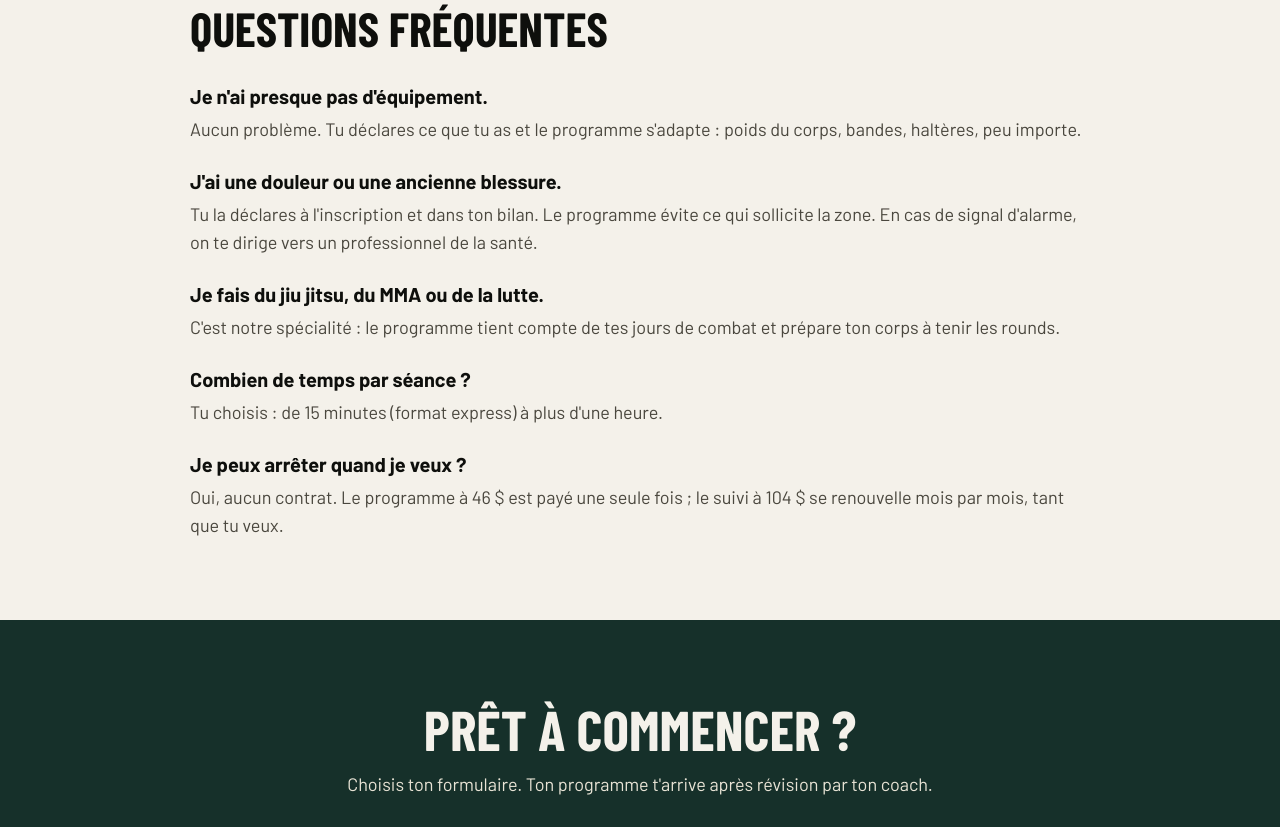
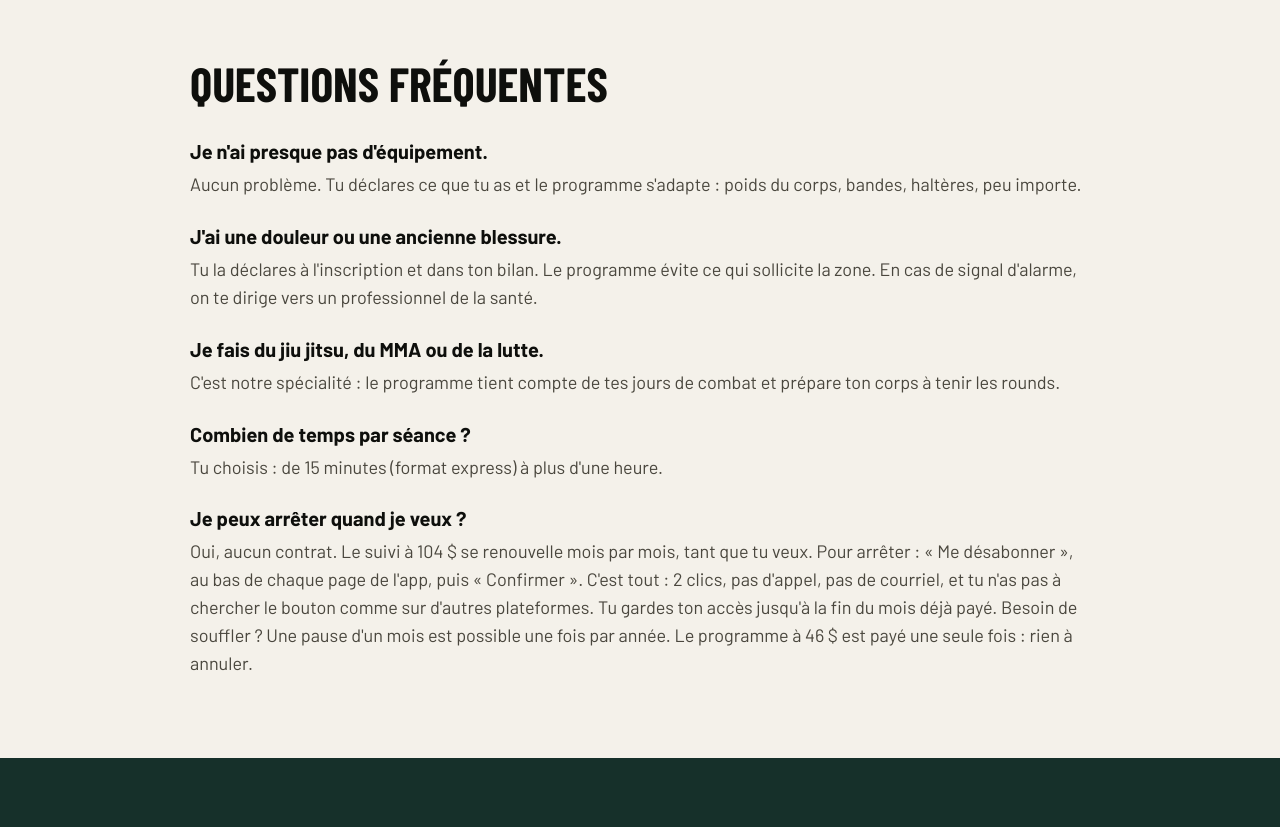
Before and after one commit to Dany-Boreal/boreal-site, a plain HTML site: page index.html in a window 1280 px wide. Shown: the part 3200-4027 px from the top of the page. Drawn offline with nearby package versions, Linux system fonts and the light colour scheme; a web font is replaced by a local one.

Commit message:
Désabonnement en 2 clics : promesse sous le prix du suivi et dans la FAQ
Co-Authored-By: Claude Opus 5.5 <noreply@anthropic.com>
Claude-Session: https://claude.ai/code/session_017xUYiPM3pFPniyJcEYjpVy

```diff
--- a/index.html
+++ b/index.html
@@ -124,6 +124,7 @@ a{color:#B83A12}a:hover{color:#8F2C0C}
           <p style="margin: 0; font-weight: 700; color: #C8B88A; font-size: 14px; letter-spacing: 0.14em; text-transform: uppercase">Le plus complet</p>
           <h3 style="margin: 0; font-family: 'Barlow Condensed', sans-serif; font-weight: 700; font-size: 30px; text-transform: uppercase">Programme + app</h3>
           <div><span style="font-family: 'Barlow Condensed', sans-serif; font-weight: 800; font-size: 52px">104 $</span> <span style="color: #E9E4D6">par mois, sans contrat</span></div>
+          <p style="margin: -6px 0 0; color: #E9E4D6; font-size: 15px">Te désabonner : 2 clics dans l'app. Pas d'appel, pas de courriel, pas de justification.</p>
           <p style="margin: 0; padding: 10px 12px; border: 1px solid #C8B88A; border-radius: 6px; color: #F4F1EA; font-size: 16px"><b style="color: #C8B88A">Offre de lancement :</b> ateliers de groupe gratuits en personne (format éducatif), inclus avec ce forfait. Détails le 15 décembre.</p>
           <ul style="margin: 0; padding-left: 20px; display: flex; flex-direction: column; gap: 6px">
             <li>Ton programme dans l'app, adapté au lieu du jour</li>
@@ -161,7 +162,7 @@ a{color:#B83A12}a:hover{color:#8F2C0C}
       <div><h3 style="margin: 0 0 4px; font-size: 20px">J'ai une douleur ou une ancienne blessure.</h3><p style="margin: 0; color: #4A473E">Tu la déclares à l'inscription et dans ton bilan. Le programme évite ce qui sollicite la zone. En cas de signal d'alarme, on te dirige vers un professionnel de la santé.</p></div>
       <div><h3 style="margin: 0 0 4px; font-size: 20px">Je fais du jiu jitsu, du MMA ou de la lutte.</h3><p style="margin: 0; color: #4A473E">C'est notre spécialité : le programme tient compte de tes jours de combat et prépare ton corps à tenir les rounds.</p></div>
       <div><h3 style="margin: 0 0 4px; font-size: 20px">Combien de temps par séance ?</h3><p style="margin: 0; color: #4A473E">Tu choisis : de 15 minutes (format express) à plus d'une heure.</p></div>
-      <div><h3 style="margin: 0 0 4px; font-size: 20px">Je peux arrêter quand je veux ?</h3><p style="margin: 0; color: #4A473E">Oui, aucun contrat. Le programme à 46 $ est payé une seule fois ; le suivi à 104 $ se renouvelle mois par mois, tant que tu veux.</p></div>
+      <div><h3 style="margin: 0 0 4px; font-size: 20px">Je peux arrêter quand je veux ?</h3><p style="margin: 0; color: #4A473E">Oui, aucun contrat. Le suivi à 104 $ se renouvelle mois par mois, tant que tu veux. Pour arrêter : « Me désabonner », au bas de chaque page de l'app, puis « Confirmer ». C'est tout : 2 clics, pas d'appel, pas de courriel, et tu n'as pas à chercher le bouton comme sur d'autres plateformes. Tu gardes ton accès jusqu'à la fin du mois déjà payé. Besoin de souffler ? Une pause d'un mois est possible une fois par année. Le programme à 46 $ est payé une seule fois : rien à annuler.</p></div>
     </div>
   </section>
 
```
